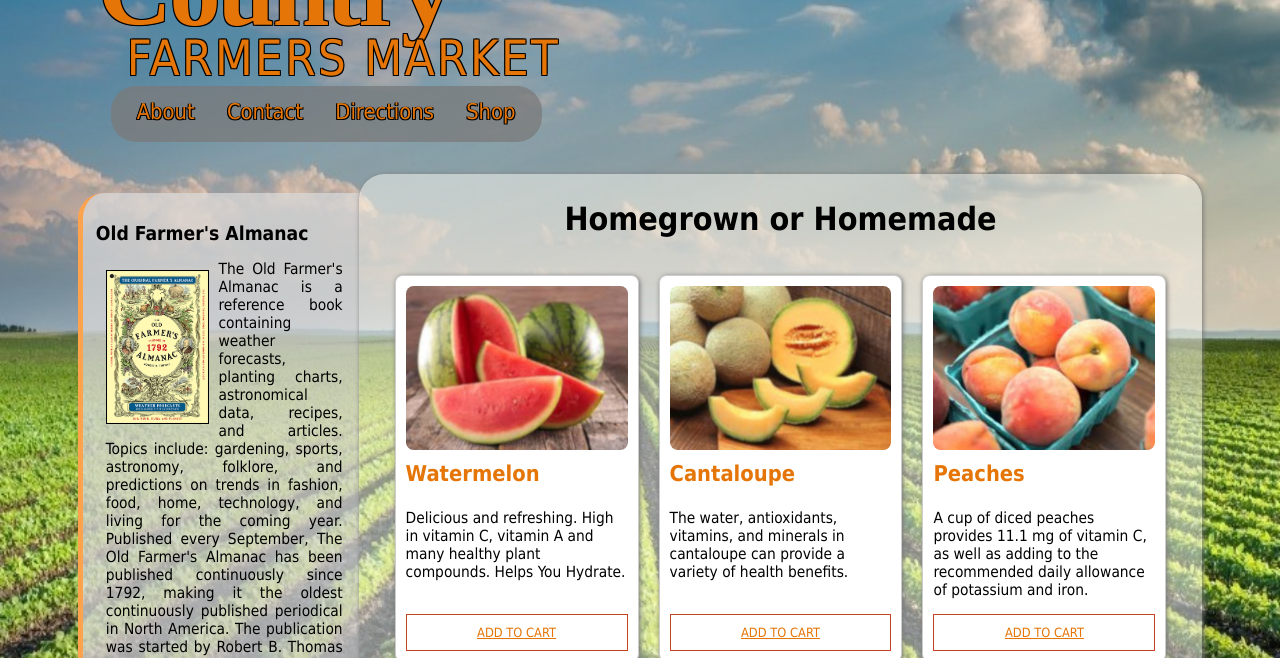
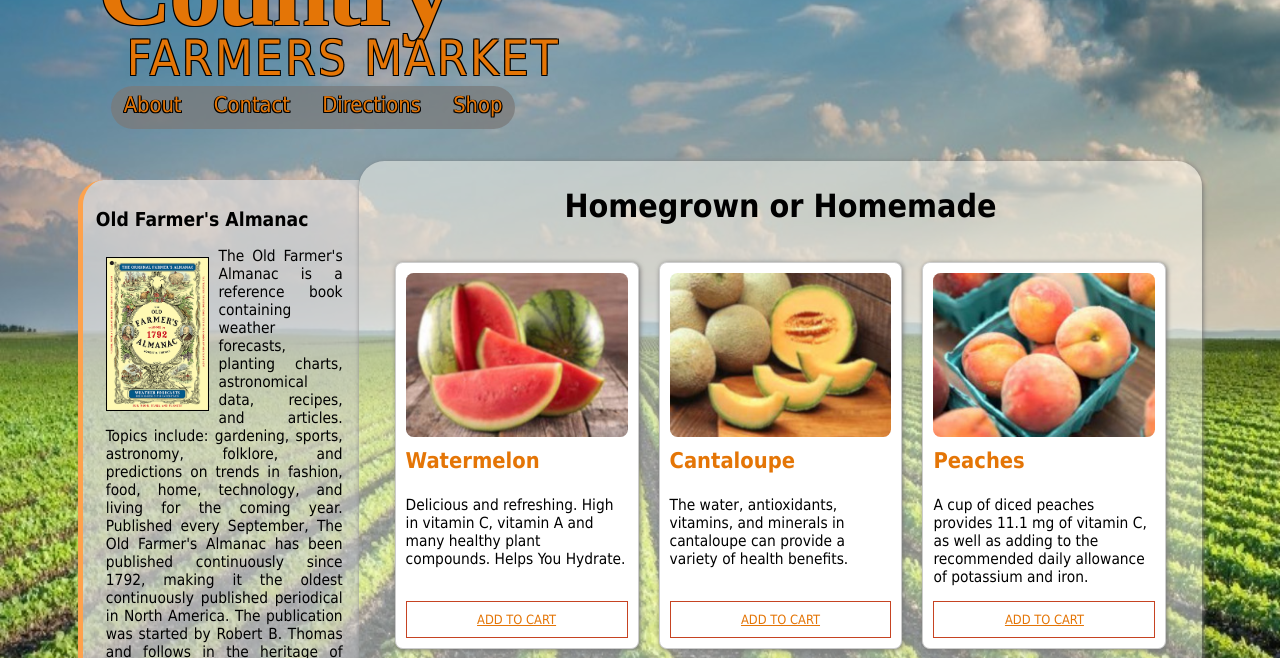
Before and after one commit to sellersjt/StorFront, a plain HTML site: page index.html in a window 1280 px wide. Shown: the part 60-718 px from the top of the page. Drawn offline with Linux system fonts and the light colour scheme.

Commit message:
Remove main-nav padding

```diff
--- a/main.css
+++ b/main.css
@@ -96,14 +96,12 @@ header h2 {
 .main-nav {
   font-size: 1.7em;
   text-decoration: none;
-  padding: 0.3em 0.6em;
   color: #e47506;
   display: table;
   background-color: rgba(122, 122, 122, 0.75);
   border-radius: 25px;
   text-shadow: -1px -0.5px 0 #000, 1px -0.5px 0 #000, -1px 0.5px 0 #000,
     1px 0.5px 0 #000;
-  /* margin-left: 1.5em; */
 }
 
 .main-nav ul {
```
